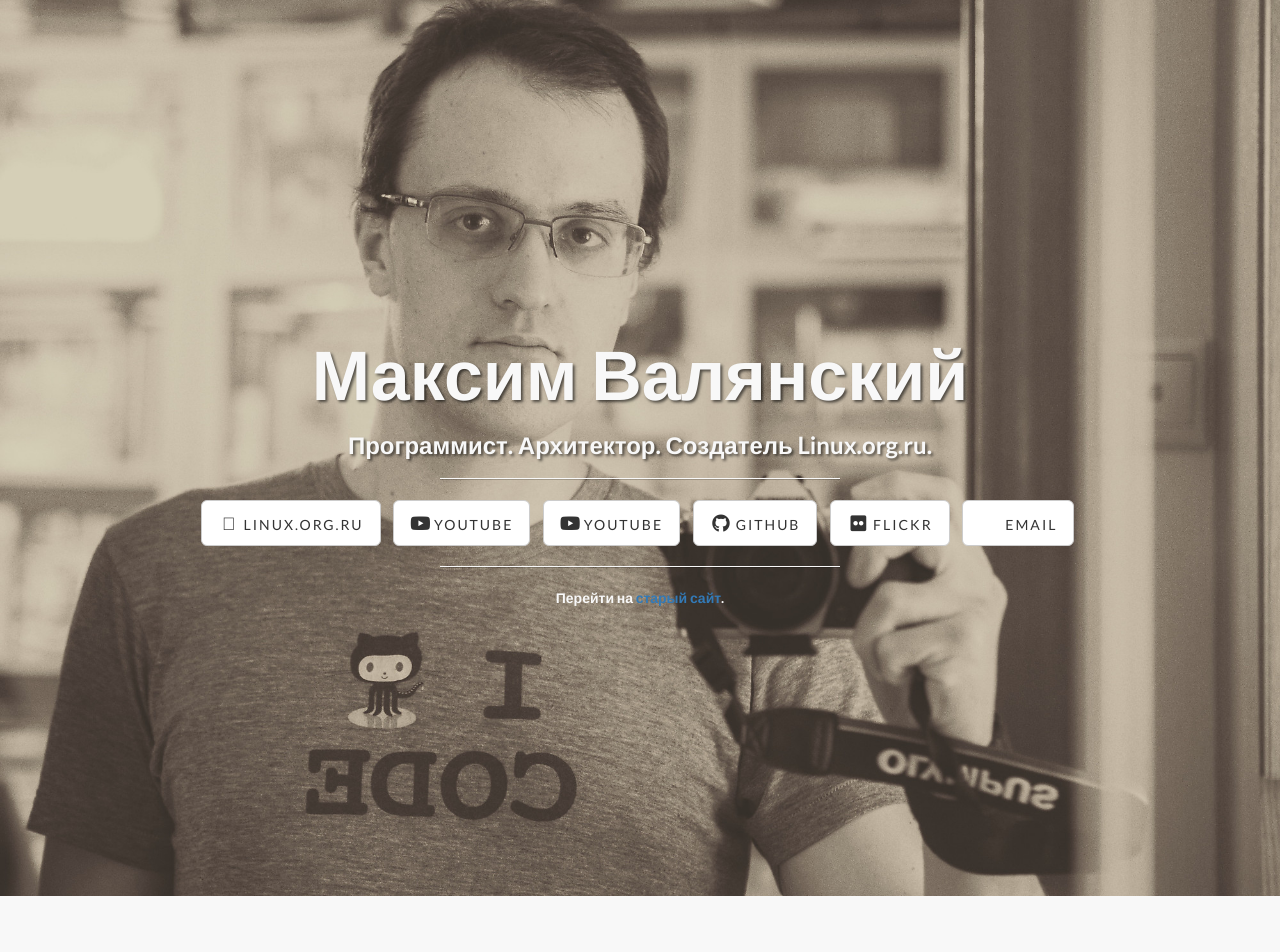
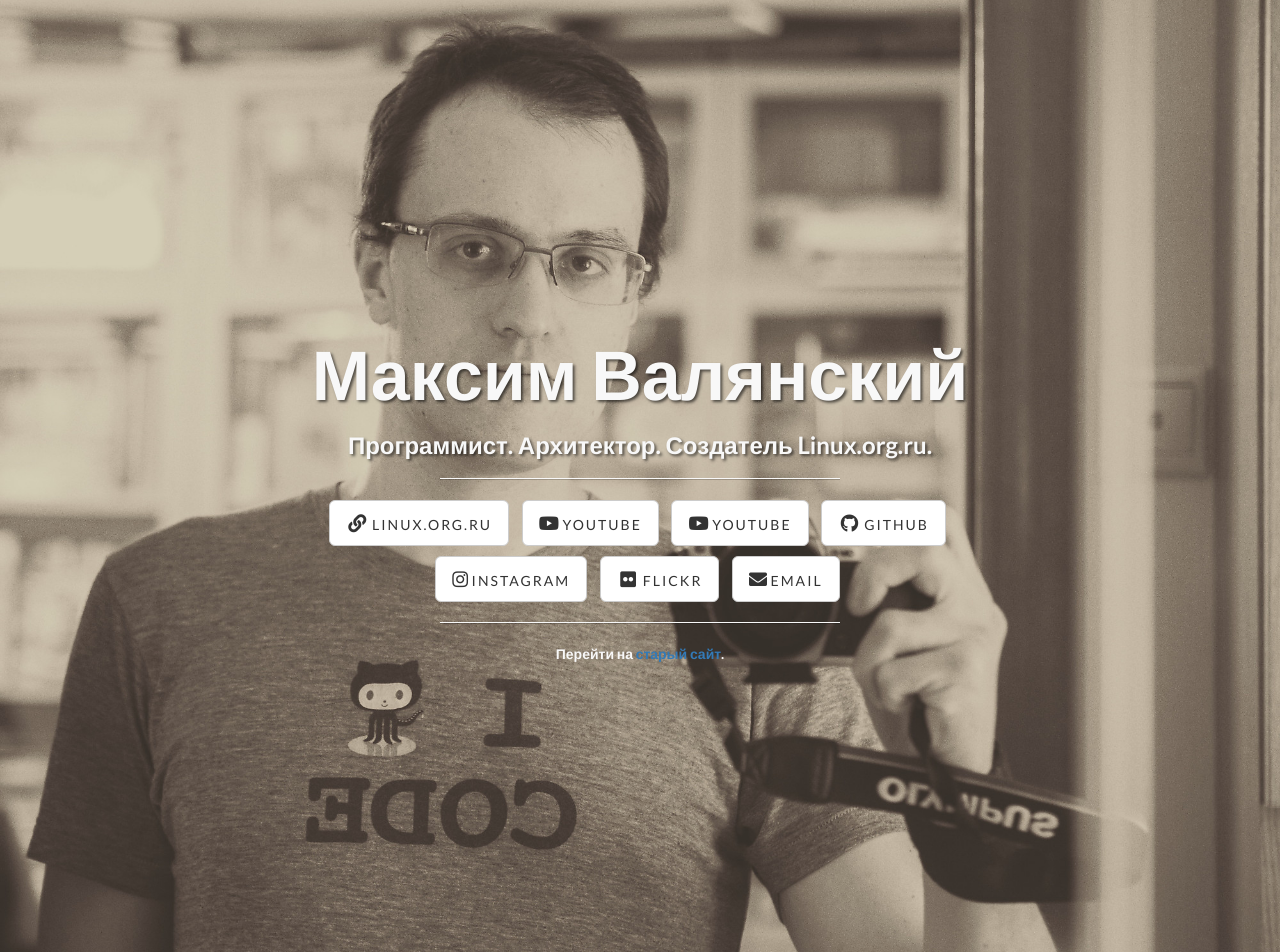
Before and after one commit to maxcom/valyanskiy.net, a plain HTML site: page index.html in a window 1280 px wide. Drawn offline with Linux system fonts and the light colour scheme.

Commit message:
icons & links

```diff
--- a/index.html
+++ b/index.html
@@ -19,6 +19,7 @@
 
     <!-- Custom Fonts -->
     <link href="font-awesome/css/fontawesome.min.css" rel="stylesheet" type="text/css">
+    <link href="font-awesome/css/solid.min.css" rel="stylesheet" type="text/css">
     <link href="font-awesome/css/brands.min.css" rel="stylesheet" type="text/css">
     <link href="http://fonts.googleapis.com/css?family=Lato:300,400,700,300italic,400italic,700italic" rel="stylesheet" type="text/css">
 
@@ -56,11 +57,17 @@
                             <li>
                                 <a href="https://github.com/maxcom" class="btn btn-default btn-lg"><i class="fab fa-github fa-fw"></i> <span class="network-name">Github</span></a>
                             </li>
+			</ul>
+                        <ul class="list-inline intro-social-buttons">
+                            <li>
+                                <a href="https://instagram.com/maximvalyanskiy" class="btn btn-default btn-lg"><i class="fab fa-instagram"></i> <span class="network-name">Instagram</span></a>
+                            </li>
+
                             <li>
                                 <a href="https://flickr.com/maxcom" class="btn btn-default btn-lg"><i class="fab fa-flickr fa-fw"></i> <span class="network-name">Flickr</span></a>
                             </li>
                             <li>
-                                <a href="mailto:max.valjanski@gmail.com" class="btn btn-default btn-lg"><i class="fas fa-envelope-o fa-fw"></i> <span class="network-name">Email</span></a>
+                                <a href="mailto:max.valjanski@gmail.com" class="btn btn-default btn-lg"><i class="fas fa-envelope"></i> <span class="network-name">Email</span></a>
                             </li>
                         </ul>
                         <hr class="intro-divider">
```
